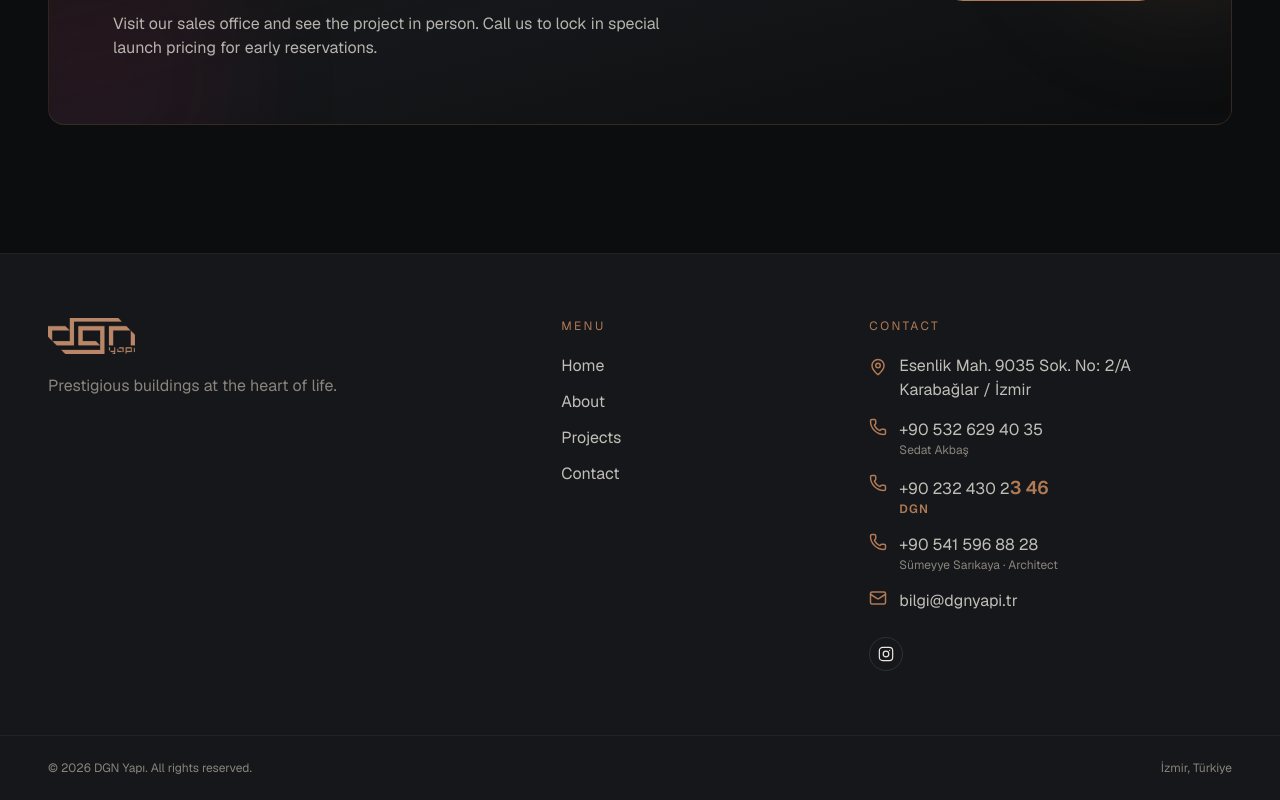
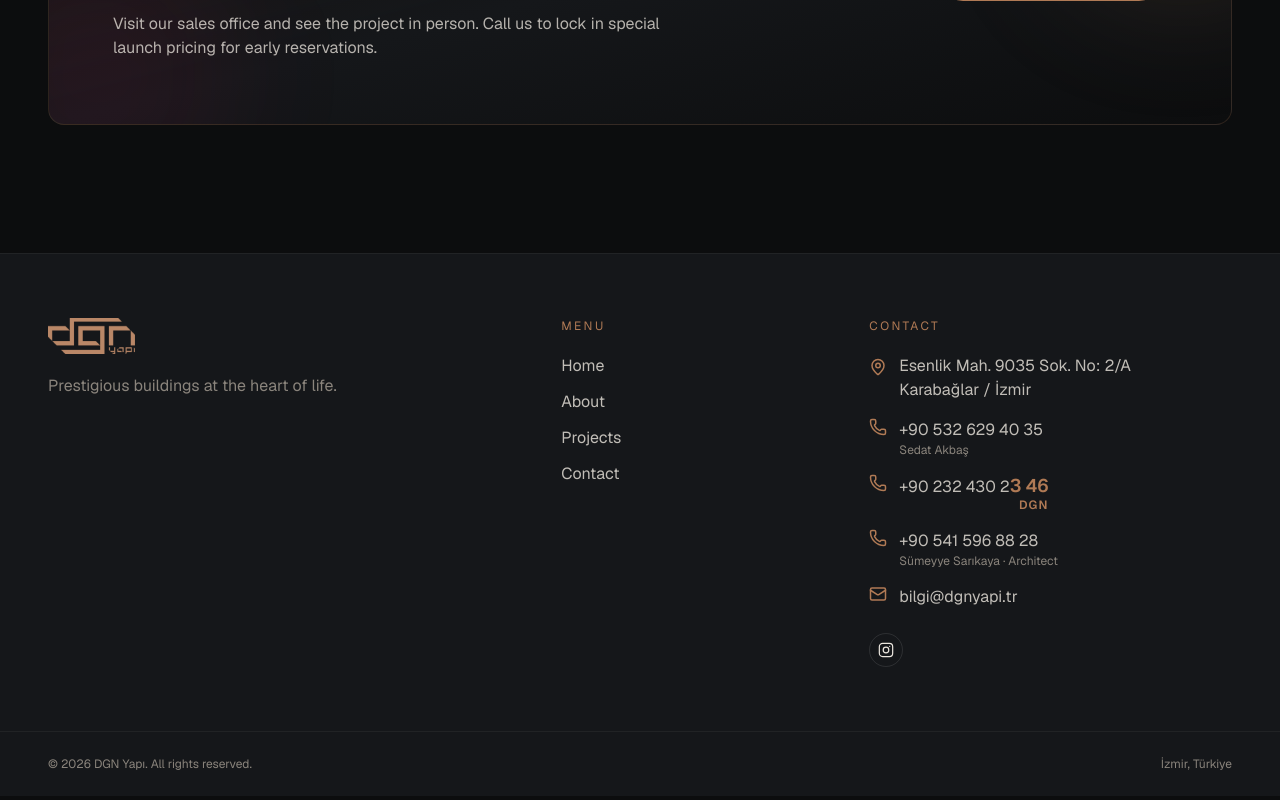
Before and after one commit to ykaancan/dgn-yapi, a Next.js app: page /en/kurumsal in a window 1280 px wide. Shown: the part 4187-4987 px from the top of the page. Built offline with nearby package versions, Linux system fonts and the light colour scheme.

Commit message:
Tweak team title and align DGN under 346
- Reword team section title: "DGN Yapı ekibiyle tanışın."
- Right-align the column so "DGN" sits directly under "346"

```diff
--- a/src/app/[lang]/iletisim/page.tsx
+++ b/src/app/[lang]/iletisim/page.tsx
@@ -63,7 +63,7 @@ export default async function ContactPage({
                 className="flex gap-4 text-fg/85 hover:text-bronze transition-colors"
               >
                 <Phone size={20} className="shrink-0 mt-0.5 text-bronze" />
-                <span className="flex flex-col">
+                <span className="inline-flex flex-col items-end leading-tight">
                   <span>
                     +90 232 430 2
                     <span className="text-bronze font-semibold text-[1.15em]">
--- a/src/components/layout/site-footer.tsx
+++ b/src/components/layout/site-footer.tsx
@@ -95,7 +95,7 @@ export function SiteFooter({ lang, dict }: Props) {
             className="flex gap-3 text-fg/80 hover:text-bronze transition-colors"
           >
             <Phone size={18} className="shrink-0 text-bronze" />
-            <span className="flex flex-col">
+            <span className="inline-flex flex-col items-end leading-tight">
               <span>
                 +90 232 430 2
                 <span className="text-bronze font-semibold text-[1.15em]">
--- a/src/dictionaries/tr.json
+++ b/src/dictionaries/tr.json
@@ -128,7 +128,7 @@
     },
     "founders": {
       "eyebrow": "EKİBİMİZ",
-      "title": "Tanışın, DGN Yapı ekibiyle.",
+      "title": "DGN Yapı ekibiyle tanışın.",
       "people": [
         {
           "name": "Eyyüp Doğan",
```
